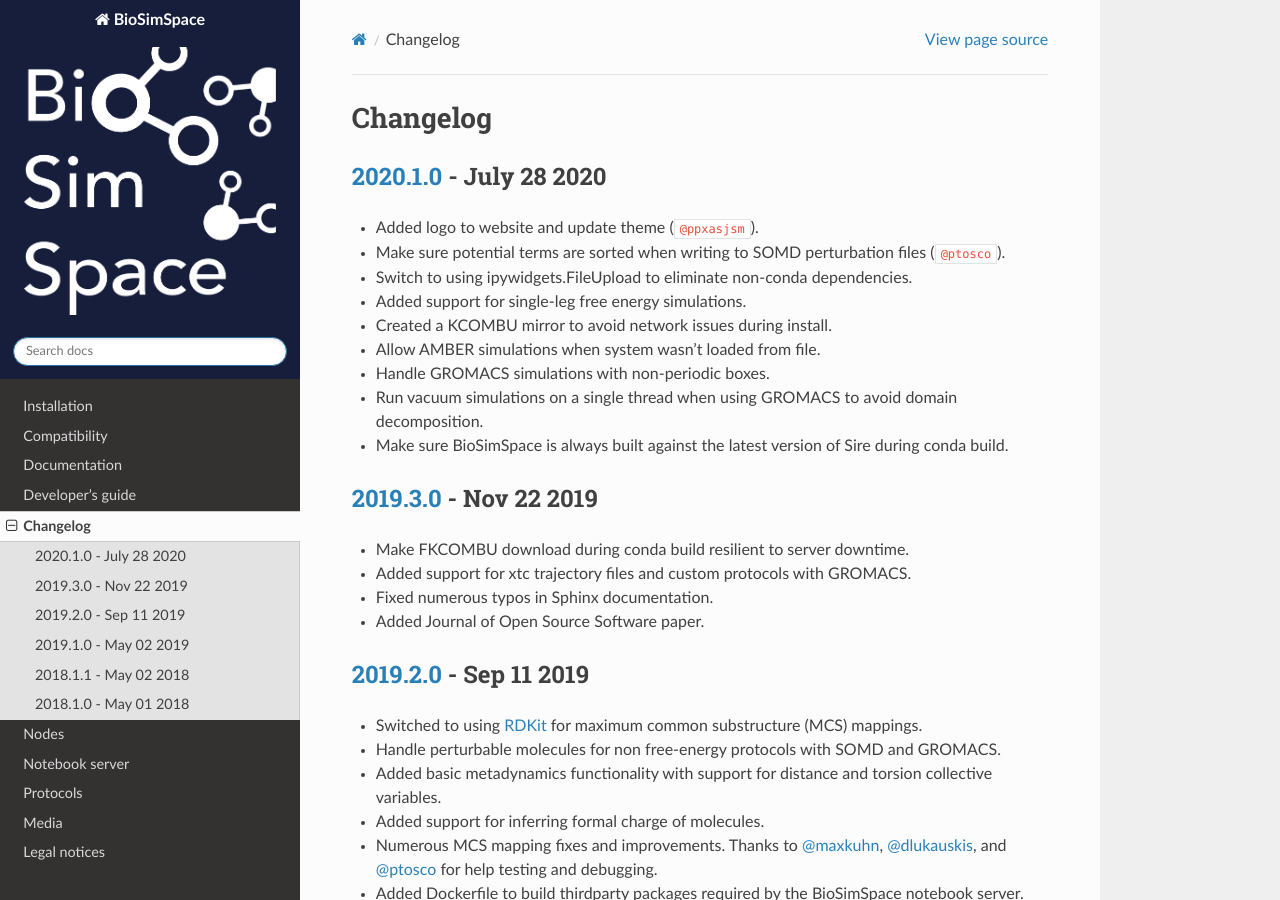
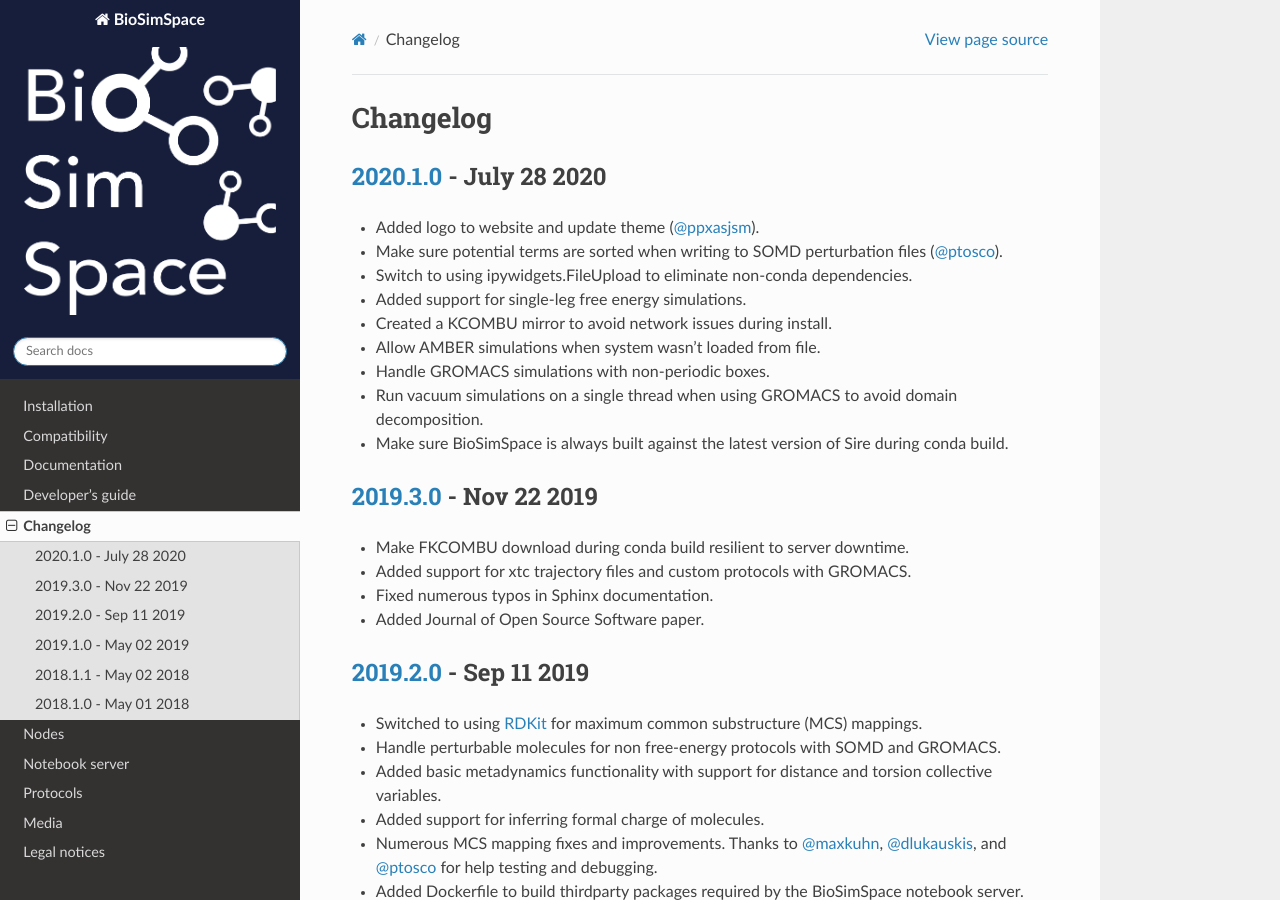
Before and after one commit to michellab/BioSimSpace, a Sphinx documentation site: the page built from doc/source/changelog.rst, in a window 1280 px wide and 900 px high. Built offline with Sphinx 7.4.7 and the Read the Docs theme 2.0.0, drawn with Linux system fonts in a browser that asks for light colours; the version number could not be read and is left out; cross-references to code outside the pages are shown as plain code.

Commit message:
Fixed links to contributors GitHub pages.

```diff
--- a/doc/source/changelog.rst
+++ b/doc/source/changelog.rst
@@ -4,8 +4,8 @@ Changelog
 `2020.1.0 <https://github.com/michellab/BioSimSpace/compare/2020.1.0...2019.3.0>`_ - July 28 2020
 -------------------------------------------------------------------------------------------------
 
-* Added logo to website and update theme (`@ppxasjsm <https://github.com/ppxasjsm>`).
-* Make sure potential terms are sorted when writing to SOMD perturbation files (`@ptosco <https://github.com/ptosco>`).
+* Added logo to website and update theme (`@ppxasjsm <https://github.com/ppxasjsm>`_).
+* Make sure potential terms are sorted when writing to SOMD perturbation files (`@ptosco <https://github.com/ptosco>`_).
 * Switch to using ipywidgets.FileUpload to eliminate non-conda dependencies.
 * Added support for single-leg free energy simulations.
 * Created a KCOMBU mirror to avoid network issues during install.
```
